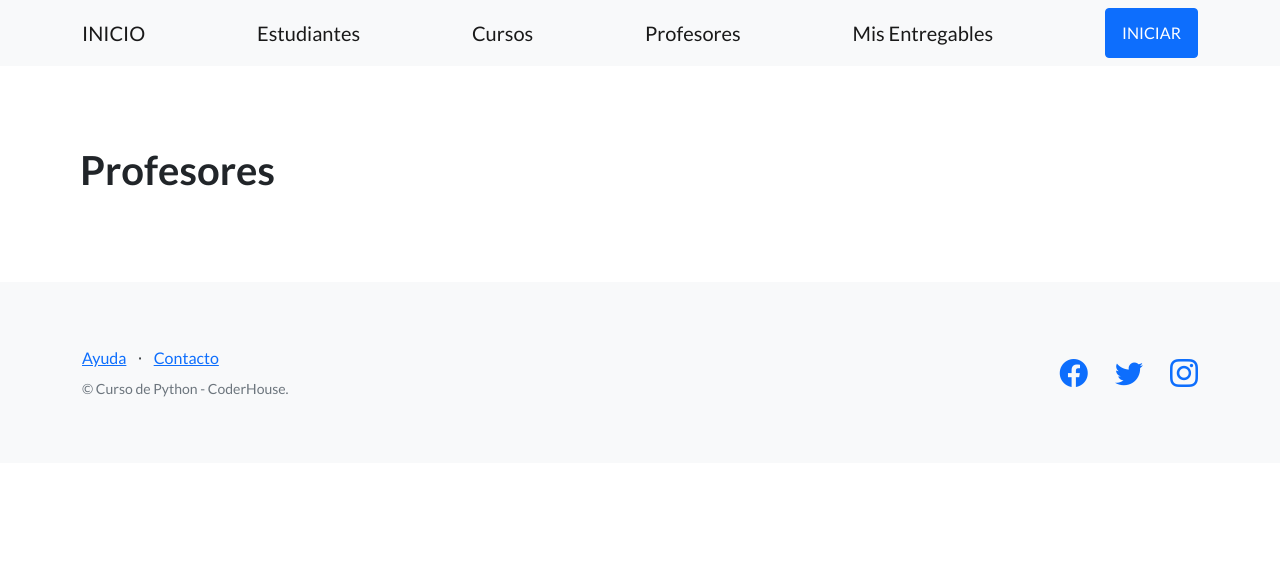
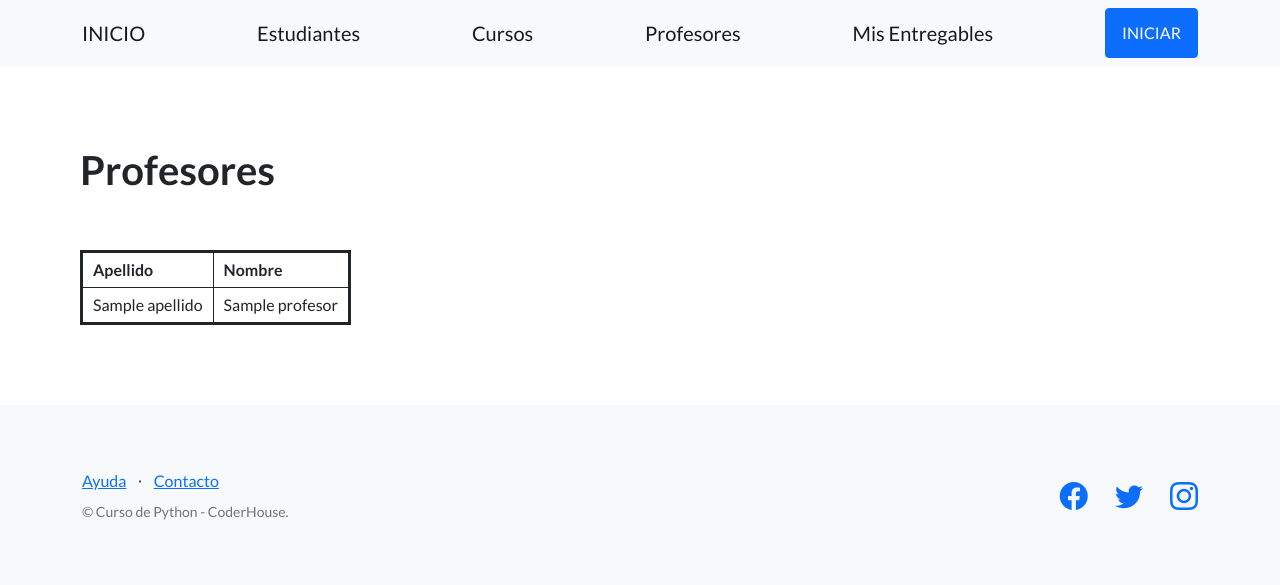
Before and after one commit to pedrorojasg/41220_django, a Django app: template AppCoder/templates/AppCoder/profesores.html in a window 1280 px wide. Shown: the top 585 px of the page. Run offline with Django 3.2, Linux system fonts and the light colour scheme; the template is opened without the code that fills it: most values are stand-ins (such as "Sample title", 1, 10 or a date in 2020); parts of the project's set-up code (start-up, migrations or seed data) failed here and were passed over; some libraries are stand-ins or nearby versions.

Commit message:
Mejor organización URLs de la app

```diff
--- a/AppCoder/templates/AppCoder/profesores.html
+++ b/AppCoder/templates/AppCoder/profesores.html
@@ -1,7 +1,42 @@
 {% extends "AppCoder/plantilla_base.html" %}
+
+{% block style_block %}
+<style>
+  table.coder-table {
+    border:3px solid;
+  }
+  th,
+  td {
+    border:1px solid;
+    padding:5px 10px;
+  }
+</style>
+{% endblock style_block %}
 
 {% block contenido_base %}
 
 <h1>Profesores</h1>
+{% comment %} <a href="{% url 'profesores_formulario' %}">Crear profesores!</a> {% endcomment %}
+
+<br><br>
+
+<table class="coder-table">
+  <tbody>
+    <tr>
+      <th>
+        <strong>Apellido</strong>
+      </th>
+      <th>
+        <strong>Nombre</strong>
+      </th>
+    </tr>
+    {% for profesor in profesoress %}
+    <tr>
+      <td>{{profesor.apellido}}</td>
+      <td>{{profesor.nombre}}</td>
+    </tr>
+    {% endfor %}
+  </tbody>
+</table>
 
 {% endblock contenido_base %}
--- a/AppCoder/urls.py
+++ b/AppCoder/urls.py
@@ -4,11 +4,13 @@ from AppCoder import views
 
 urlpatterns = [
     path('', views.inicio, name="inicio"),
-    path('cursos/', views.cursos, name="cursos"),
-    # path('profesores/', views.profesores, name="profesores"),
     path('estudiantes/', views.estudiantes, name="estudiantes"),
     path('entregables/', views.entregables, name="entregables"),
+    # URLs de Cursos
+    path('cursos/', views.cursos, name="cursos"),
     path('crear-curso/', views.curso_formulario, name="curso_formulario"),
     path('busqueda-curso-form/', views.busqueda_cursos, name="busqueda_curso_form"),
     path('busqueda-curso/', views.buscar_curso, name="busqueda_curso"),
+    # URLs de Profesores
+    path('profesores/', views.profesores, name="profesores"),
 ]
```
